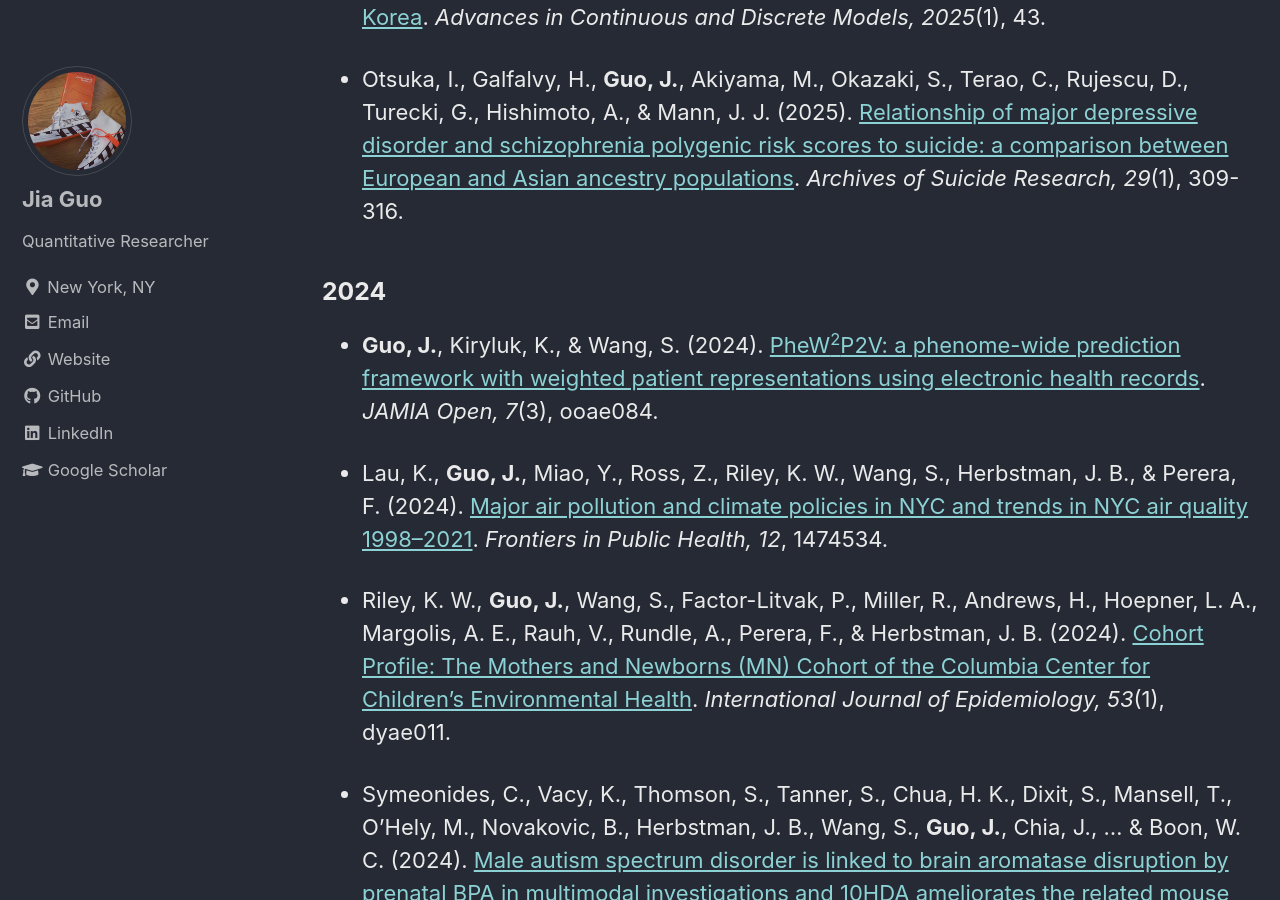
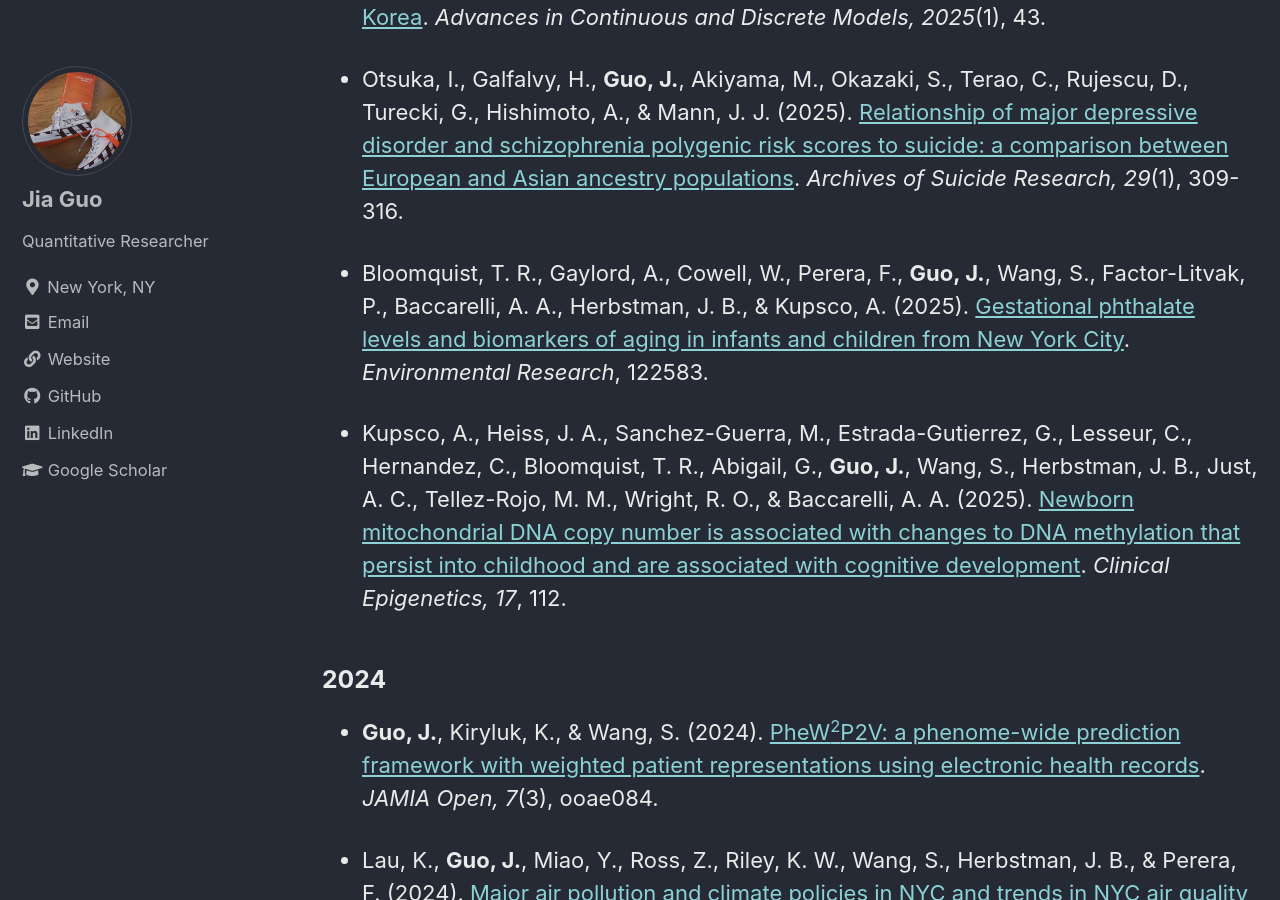
Before and after one commit to jiaguo1000/jiaguo1000.github.io, a Jekyll site: the page built from _pages/publications.md, in a window 1280 px wide and 900 px high, scrolled down 479 px. Built offline with Jekyll 4.4.1, drawn with Linux system fonts in a browser that asks for light colours; cached includes are drawn as plain includes.

Commit message:
Update publications.md

```diff
--- a/_pages/publications.md
+++ b/_pages/publications.md
@@ -15,6 +15,10 @@ classes: wide
 * Zhu, C., Cheng, C., __Guo, J.__, Feng, X., & Sun, Q. (2025). [Retrospective analysis of estimated serial interval and reproductive number of SARS-CoV-2 Omicron variant in Korea](https://advancesincontinuousanddiscretemodels.springeropen.com/articles/10.1186/s13662-025-03906-y). _Advances in Continuous and Discrete Models, 2025_(1), 43.
 
 * Otsuka, I., Galfalvy, H., __Guo, J.__, Akiyama, M., Okazaki, S., Terao, C., Rujescu, D., Turecki, G., Hishimoto, A., & Mann, J. J. (2025). [Relationship of major depressive disorder and schizophrenia polygenic risk scores to suicide: a comparison between European and Asian ancestry populations](https://www.tandfonline.com/doi/full/10.1080/13811118.2024.2332258). _Archives of Suicide Research, 29_(1), 309-316.
+
+* Bloomquist, T. R., Gaylord, A., Cowell, W., Perera, F., __Guo, J.__, Wang, S., Factor-Litvak, P., Baccarelli, A. A., Herbstman, J. B., & Kupsco, A. (2025). [Gestational phthalate levels and biomarkers of aging in infants and children from New York City](https://www.sciencedirect.com/science/article/abs/pii/S0013935125018353). _Environmental Research_, 122583.
+
+* Kupsco, A., Heiss, J. A., Sanchez-Guerra, M., Estrada-Gutierrez, G., Lesseur, C., Hernandez, C., Bloomquist, T. R., Abigail, G., __Guo, J.__, Wang, S., Herbstman, J. B., Just, A. C., Tellez-Rojo, M. M., Wright, R. O., & Baccarelli, A. A. (2025). [Newborn mitochondrial DNA copy number is associated with changes to DNA methylation that persist into childhood and are associated with cognitive development](https://clinicalepigeneticsjournal.biomedcentral.com/articles/10.1186/s13148-025-01896-y). _Clinical Epigenetics, 17_, 112.
 
 ### 2024
 
```
